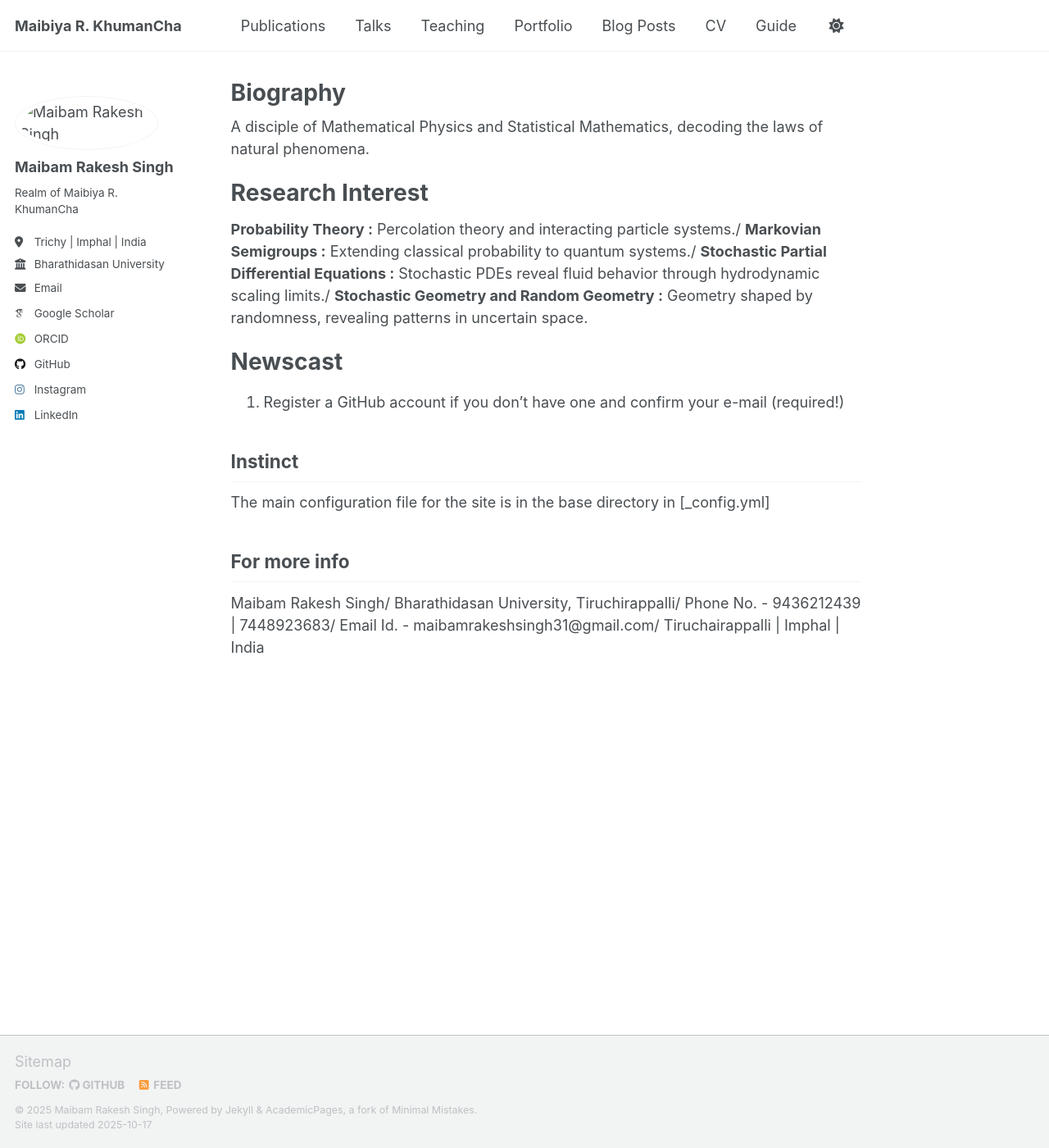
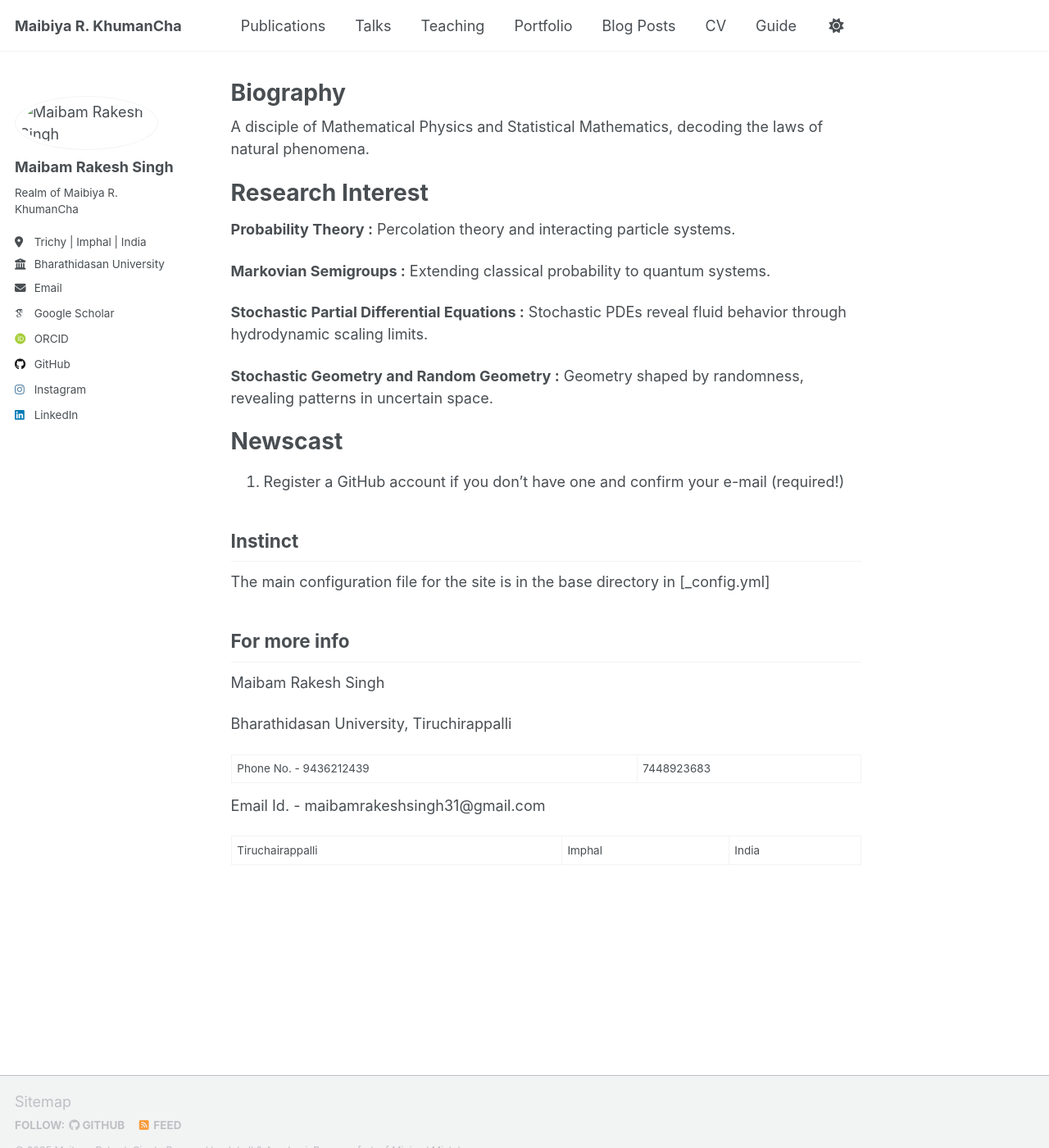
Before and after one commit to maibamrakeshsingh/rakeshmai.github.io, a Jekyll site: the page built from _pages/about.md, in a window 1280 px wide and 1400 px high. Shown: the whole window at 82% size. Built offline with Jekyll 4.4.1, drawn with Linux system fonts in a browser that asks for light colours; some web fonts are replaced; a script that is not in the unit is left out.

```diff
--- a/_pages/about.md
+++ b/_pages/about.md
@@ -11,9 +11,12 @@ A disciple of Mathematical Physics and Statistical Mathematics, decoding the law
 
 Research Interest
 ======
-**Probability Theory :** Percolation theory and interacting particle systems./
-**Markovian Semigroups :** Extending classical probability to quantum systems./
-**Stochastic Partial Differential Equations :** Stochastic PDEs reveal fluid behavior through hydrodynamic scaling limits./
+**Probability Theory :** Percolation theory and interacting particle systems.
+
+**Markovian Semigroups :** Extending classical probability to quantum systems.
+
+**Stochastic Partial Differential Equations :** Stochastic PDEs reveal fluid behavior through hydrodynamic scaling limits.
+
 **Stochastic Geometry and Random Geometry :** Geometry shaped by randomness, revealing patterns in uncertain space.
 
 Newscast
@@ -28,8 +31,12 @@ The main configuration file for the site is in the base directory in [_config.ym
 
 For more info
 ------
-Maibam Rakesh Singh/
-Bharathidasan University, Tiruchirappalli/
-Phone No. - 9436212439 | 7448923683/
-Email Id. - maibamrakeshsingh31@gmail.com/
+Maibam Rakesh Singh
+
+Bharathidasan University, Tiruchirappalli
+
+Phone No. - 9436212439 | 7448923683
+
+Email Id. - maibamrakeshsingh31@gmail.com
+
 Tiruchairappalli | Imphal | India
```
